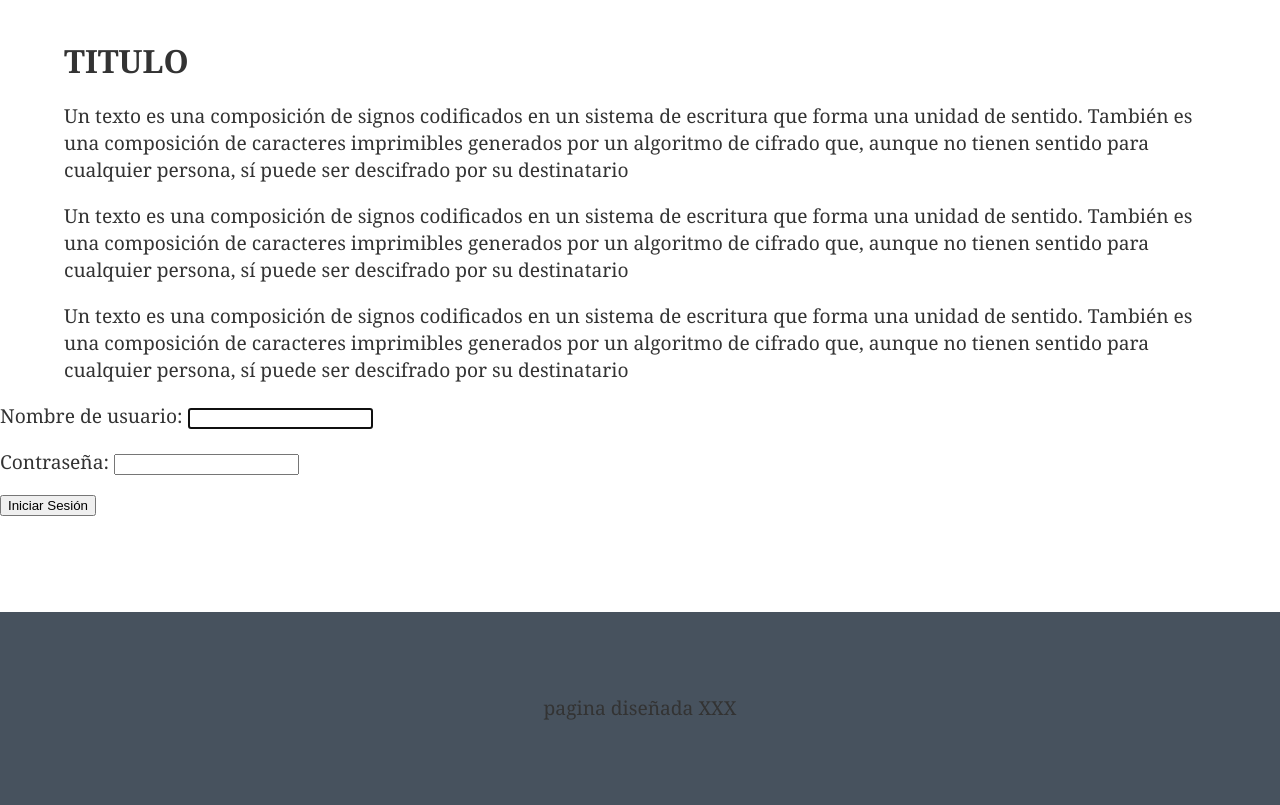
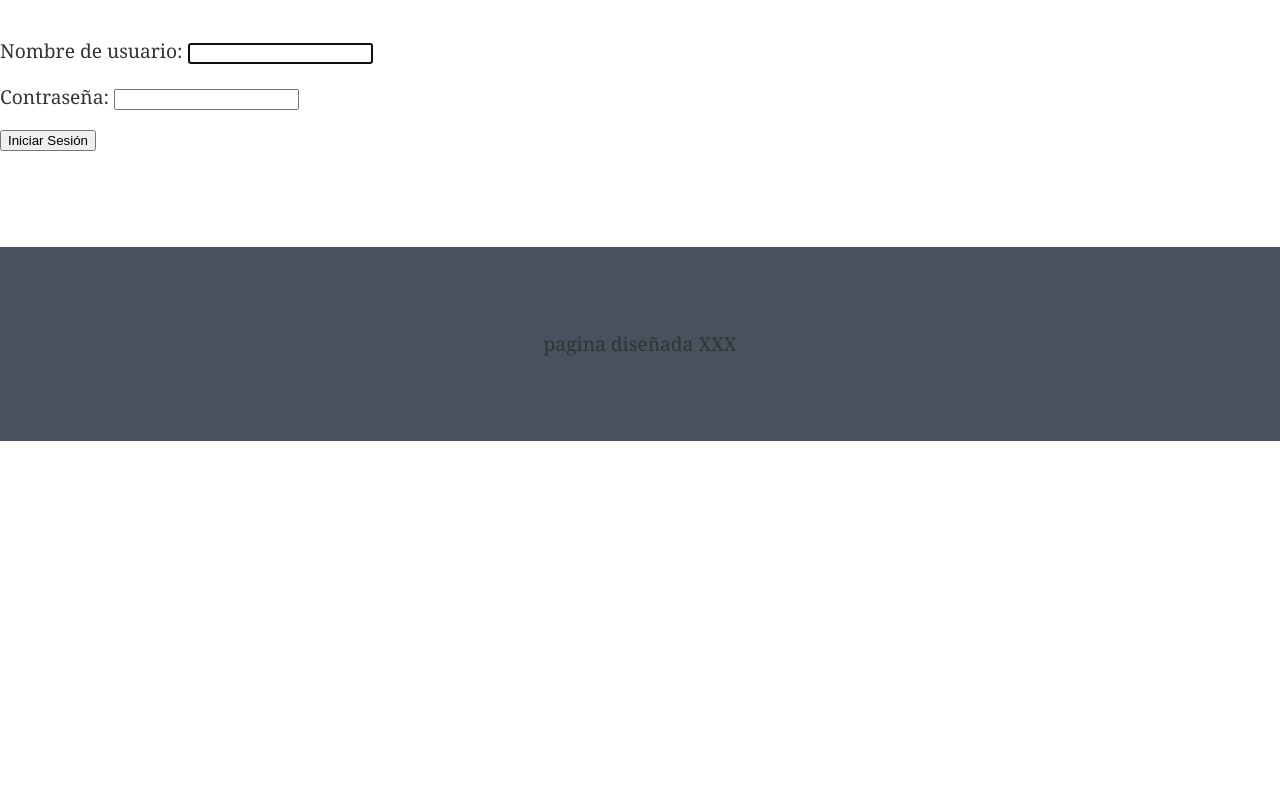
Before and after one commit to Frank-Unsa/FrontendPrueba, a Django app: page /login/ in a window 1280 px wide. Shown: the part 77-882 px from the top of the page. After the commit the page ends 518 px from the top, so only its background shows below. Run offline with Django 3.2, Linux system fonts and the light colour scheme.

Commit message:
base todos

```diff
--- a/templates/base/base.html
+++ b/templates/base/base.html
@@ -46,18 +46,7 @@
         </div>
     </header>
     <main class="main">
-        <div class="container">
-            <h1>TITULO</h1>
-            <p>Un texto es una composición de signos codificados en un sistema de escritura que forma una unidad de
-                sentido. También es una composición de caracteres imprimibles generados por un algoritmo de cifrado que,
-                aunque no tienen sentido para cualquier persona, sí puede ser descifrado por su destinatario</p>
-            <p>Un texto es una composición de signos codificados en un sistema de escritura que forma una unidad de
-                sentido. También es una composición de caracteres imprimibles generados por un algoritmo de cifrado que,
-                aunque no tienen sentido para cualquier persona, sí puede ser descifrado por su destinatario</p>
-            <p>Un texto es una composición de signos codificados en un sistema de escritura que forma una unidad de
-                sentido. También es una composición de caracteres imprimibles generados por un algoritmo de cifrado que,
-                aunque no tienen sentido para cualquier persona, sí puede ser descifrado por su destinatario</p>
-        </div>
+
     </main>
     {% block content %}
     <h5>Contenido</h5>
--- a/templates/foro.html
+++ b/templates/foro.html
@@ -1,3 +1,4 @@
+{% extends 'base/base.html' %}
 <!DOCTYPE html>
 <html lang="en">
 
@@ -5,10 +6,11 @@
     <meta charset="UTF-8">
     <meta http-equiv="X-UA-Compatible" content="IE=edge">
     <meta name="viewport" content="width=device-width, initial-scale=1.0">
-    <title>hola munndo</title>
+    <title>{% block title %}Foro de preguntas{% endblock %}</title>
 </head>
 
 <body>
+    {% block content %}
     <h1>Foro de preguntas y respuestas</h1>
 
 {% if request.session.is_empty %}
@@ -84,7 +86,7 @@ let Buscar=document.getElementById("Buscar");
         ajax.send();
     }
 </script>
-
+{% endblock %}
 </body>
 
 </html>
--- a/templates/login.html
+++ b/templates/login.html
@@ -5,7 +5,7 @@
 <head>
     <meta http-equiv="X-UA-Compatible" content="IE=edge">
     <meta name="viewport" content="width=device-width, initial-scale=1.0">
-    <title>{% block title %} login {% endblock %}</title>
+    <title>{% block title %} Login {% endblock %}</title>
 </head>
 <body>
     {% block content %}
```
Also changed, not shown: templates/registro.html (+5 -6 lines).
